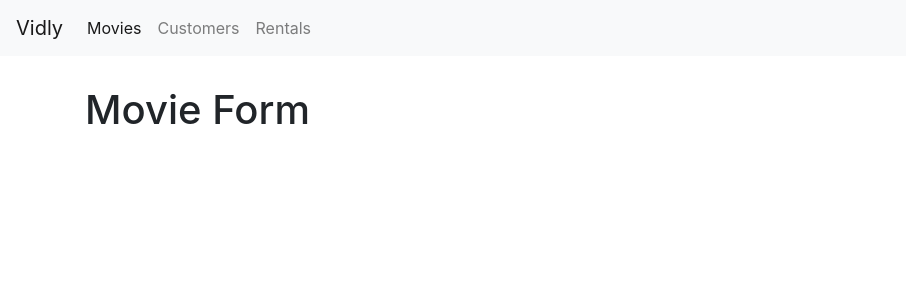
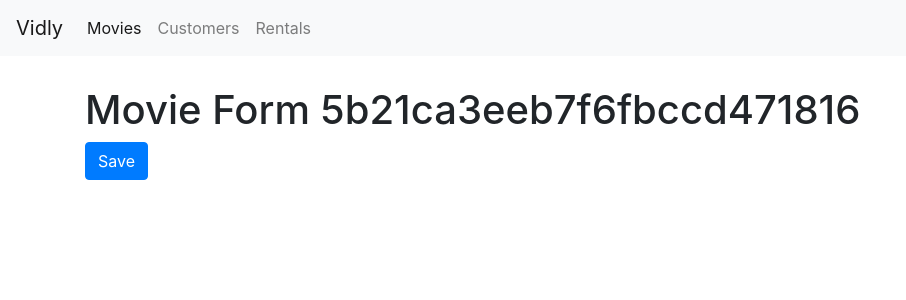
Before and after one commit to ThongDo-git/practice, a React (Create React App) app: page /movies/5b21ca3eeb7f6fbccd471816 in a window 1280 px wide. Shown: the top 300 px of the page, without its empty margins (0-906 px from the left). Built offline with nearby package versions, Linux system fonts and the light colour scheme.

Commit message:
add save button, redirect to movies

```diff
--- a/src/components/movieForm.jsx
+++ b/src/components/movieForm.jsx
@@ -1,7 +1,17 @@
 import React from "react";
 
-const MovieForm = () => {
-  return <h1>Movie Form</h1>;
+const MovieForm = ({ match, history }) => {
+  return (
+    <div>
+      <h1>Movie Form {match.params.id}</h1>
+      <button
+        onClick={() => history.push("/movies")}
+        className="btn btn-primary"
+      >
+        Save
+      </button>
+    </div>
+  );
 };
 
 export default MovieForm;
```
